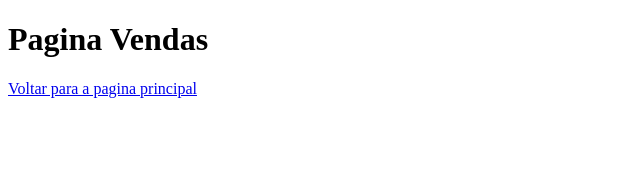
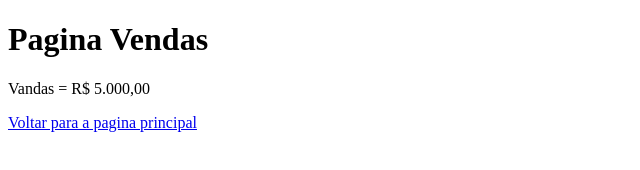
Before and after one commit to marciomach82/loja-virtual, a plain HTML site: page vendas.html in a window 1280 px wide. Shown: the whole page, without its empty margins (0-640 px from the left). Drawn offline with Linux system fonts and the light colour scheme.

Commit message:
Acrescentado o valor das vendas

```diff
--- a/vendas.html
+++ b/vendas.html
@@ -7,6 +7,7 @@
 </head>
 <body>
     <h1>Pagina Vendas</h1>
+    <p> Vandas = R$ 5.000,00</p>
     <a href="index.html">Voltar para a pagina principal</a>
 </body>
 </html>
```
